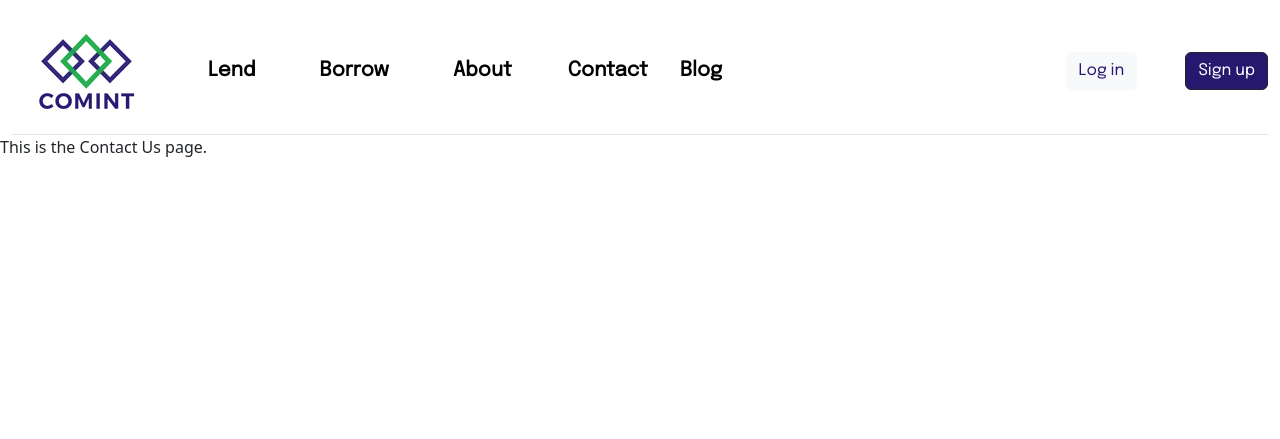
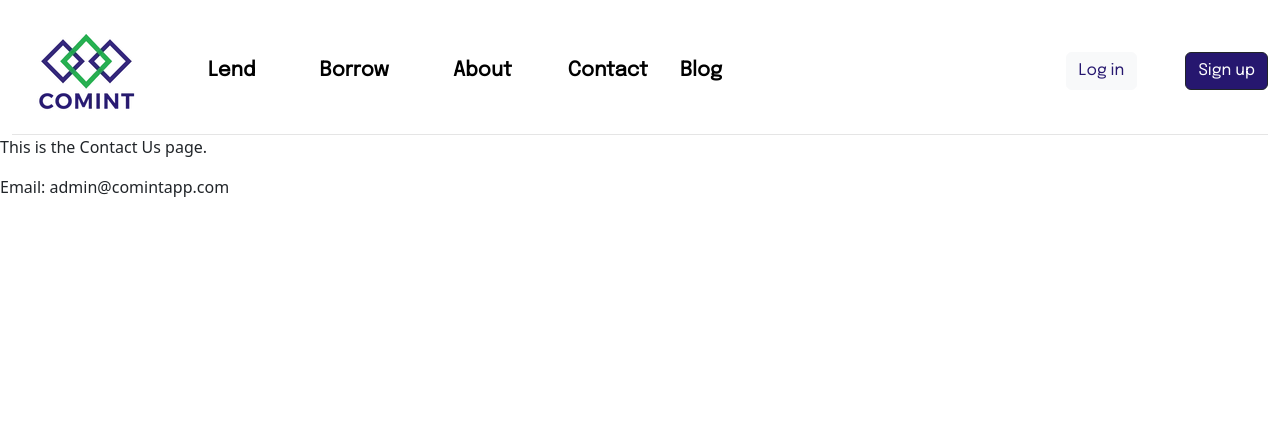
Before and after one commit to comint-admin/comint, a Django app: template comintapp/templates/comintapp/contact.html in a window 1280 px wide. Shown: the top 439 px of the page. Run offline with Django 4.2, Linux system fonts and the light colour scheme; the template is opened without the code that fills it, so the values that code supplies are empty; some libraries are stand-ins or nearby versions.

Commit message:
added email

```diff
--- a/comintapp/templates/comintapp/contact.html
+++ b/comintapp/templates/comintapp/contact.html
@@ -4,4 +4,5 @@
 
 {% block body %}
     <p>This is the Contact Us page.</p>
+    <p> Email: admin@comintapp.com </p>
 {% endblock body %}
```
